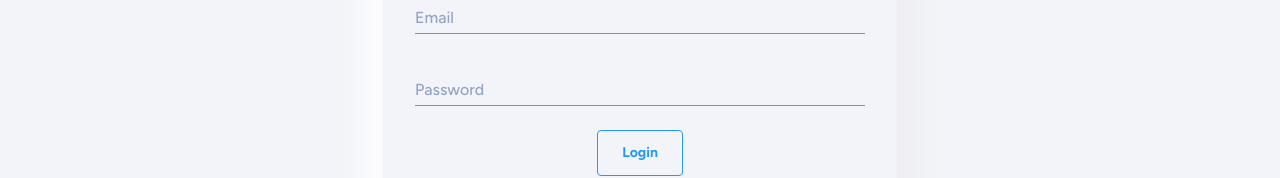
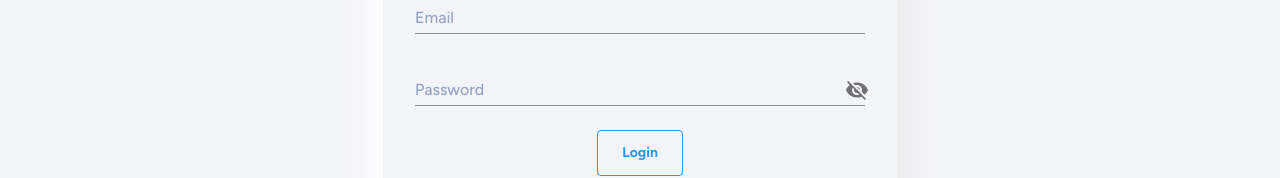
Before and after one commit to shelcia/Bloggram, a React (Vite) app: page /login in a window 1280 px wide. Shown: the part 334-512 px from the top of the page. Built offline with nearby package versions, Linux system fonts and the light colour scheme.

Commit message:
Added Password Viewer Button On Login Page

```diff
--- a/src/pages/auth/Login.jsx
+++ b/src/pages/auth/Login.jsx
@@ -9,13 +9,17 @@ import {
   Button,
   TextField,
   useMediaQuery,
+  InputAdornment,
 } from "@mui/material";
+import IconButton from "@mui/material/IconButton";
 import LoadingButton from "@mui/lab/LoadingButton";
 import AuthLayout from "../../layout/AuthLayout";
 import { PREFIX } from "../../constants";
 import Cookies from "js-cookie";
-
+import VisibilityOffIcon from "@mui/icons-material/VisibilityOff";
+import VisibilityIcon from "@mui/icons-material/Visibility";
 const Login = () => {
+  const [isPasswordVisible, setisPasswordVisible] = useState(false);
   const [user, setUser] = useState({
     email: "",
     password: "",
@@ -99,7 +103,23 @@ const Login = () => {
           name="password"
           value={user.password}
           onChange={(e) => handleInputs(e)}
-          type="password"
+          type={`${isPasswordVisible ? "text" : "password"}`}
+          InputProps={{
+            endAdornment: (
+              <InputAdornment position="end">
+                <IconButton
+                  onClick={() => setisPasswordVisible(!isPasswordVisible)}
+                  edge="end"
+                >
+                  {isPasswordVisible ? (
+                    <VisibilityIcon style={{ color: "#4CAAF1" }} />
+                  ) : (
+                    <VisibilityOffIcon />
+                  )}
+                </IconButton>
+              </InputAdornment>
+            ),
+          }}
         />
         <div className="text-center mt-4">
           {isLoading ? (
```
